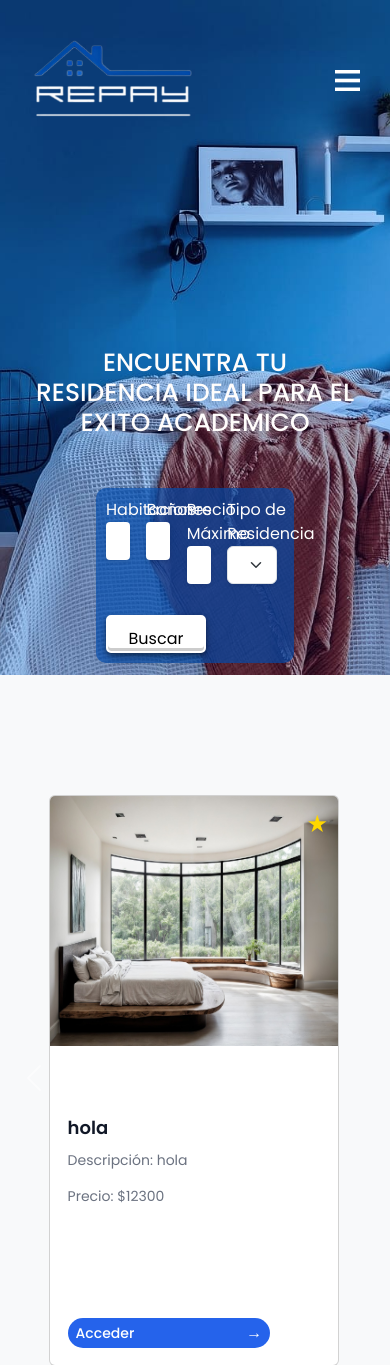
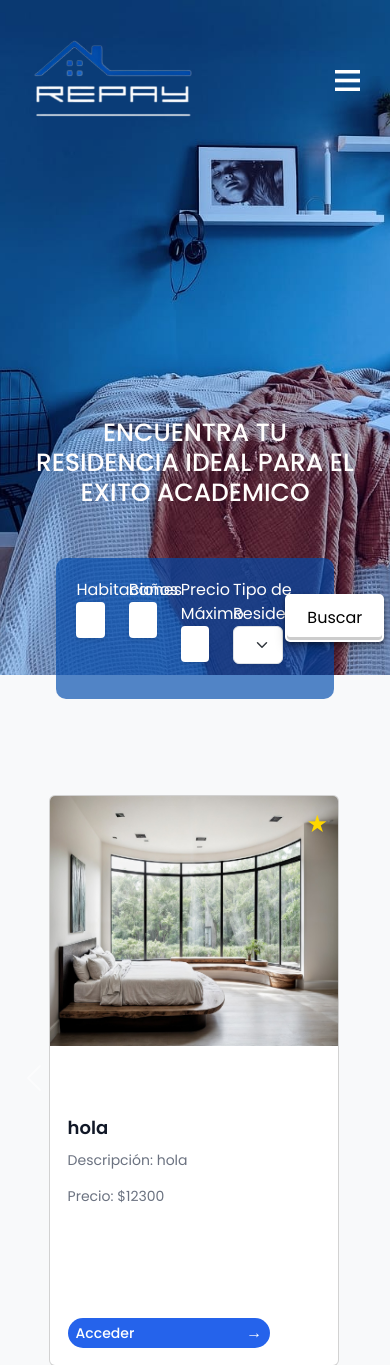
Before and after one commit to S2-net/conexionPHPMysql-main, a PHP site: page /conexionPHPMysql-main/ in a window 390 px wide. Shown: the top 1365 px of the page. Run offline with PHP 8.4, Linux system fonts and the light colour scheme; data comes from the database, SQL or seed files in the repository.

Commit message:
css filtro

```diff
--- a/estilo.css
+++ b/estilo.css
@@ -429,11 +429,11 @@ nav a{
   background-color: #004badab;
   display: flex;
   gap: 15px;
-    margin-inline: 20%;
+  margin-inline: 8%;
   margin-top: 50px;
   justify-content: center;
   border-radius: 10px;
-    padding: 10px;
+  padding: 20px;
 }
 
 @media(max-width:1050px){
@@ -1665,3 +1665,9 @@ select {
 .col-md-3{
   width: 20%;
 }
+
+.container-filtro{
+  max-height: 100px;
+    max-width: 1200px;
+    margin: 0 auto;
+}
--- a/header.php
+++ b/header.php
@@ -43,7 +43,8 @@
 
     </div>
 
-    <div class="header-content container">
+    <div class="container-filtro">
+    <div class="header-content">
         <div class="header-txt">
             <h1>Encuentra tu residencia ideal para el exito academico</h1>
         </div>
@@ -73,13 +74,14 @@
                         </select>
 
                     </div>
-
-                </div>
-                <div class="col-md-12">
+                    <div class="col-md-3">
                         <input type="submit" value="Buscar" class="btn btn-primary mt-3">
                     </div>
+                </div>
+
             </form>
         </div>
+    </div>
     </div>
    </header>
 </body>
```
Lines whose indentation alone changed are shown as unchanged.
